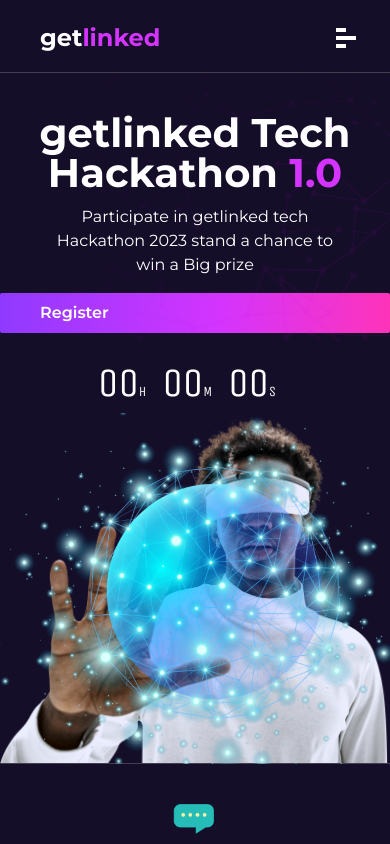
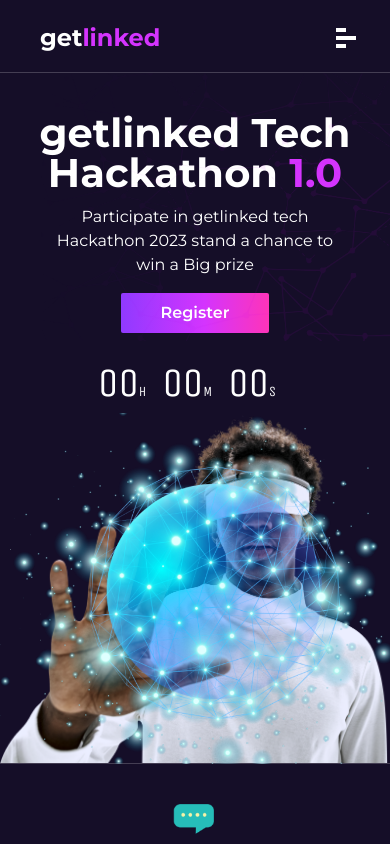
Before and after one commit to pleasantyomi/Getlinked, a React (Vite) app: page / in a window 390 px wide. Built offline with nearby package versions, Linux system fonts and the light colour scheme.

Commit message:
Update Hero.jsx

```diff
--- a/src/pages/Hero.jsx
+++ b/src/pages/Hero.jsx
@@ -27,7 +27,7 @@ const Hero = () => {
 
                     <p className="text-base w-9/12 lg:mt-5 mt-3 text-center ml-auto mr-auto block lg:text-left lg:ml-0 lg:mr-0">Participate in getlinked tech Hackathon 2023 stand a chance to win a Big prize</p>
 
-                    <a href="/Register" className="lg:mt-10 mt-4 ml-auto mr-auto lg:ml-0 lg:mr-0 block text-white font-semibold bg-gradient-to-r from-gradient1 from-0% via-gradient2 via-[56.42%]  to-gradient4 px-10 to-100% py-2 rounded-sm">Register</a>
+                    <a href="/Register" className="lg:mt-10 mt-4 ml-auto mr-auto lg:ml-0 lg:mr-0 block text-white font-semibold bg-gradient-to-r from-gradient1 from-0% via-gradient2 via-[56.42%]  to-gradient4  to-100% py-2 px-10 w-fit rounded-sm">Register</a>
 
                     <p className="text-[40px] font-primaryText lg:mt-20 mt-5 l-auto mr-auto lg:ml-0 lg:mr-0 text-center lg:text-left ">
                         <span className="pr-4">00<span className="text-sm">H</span></span>
```
